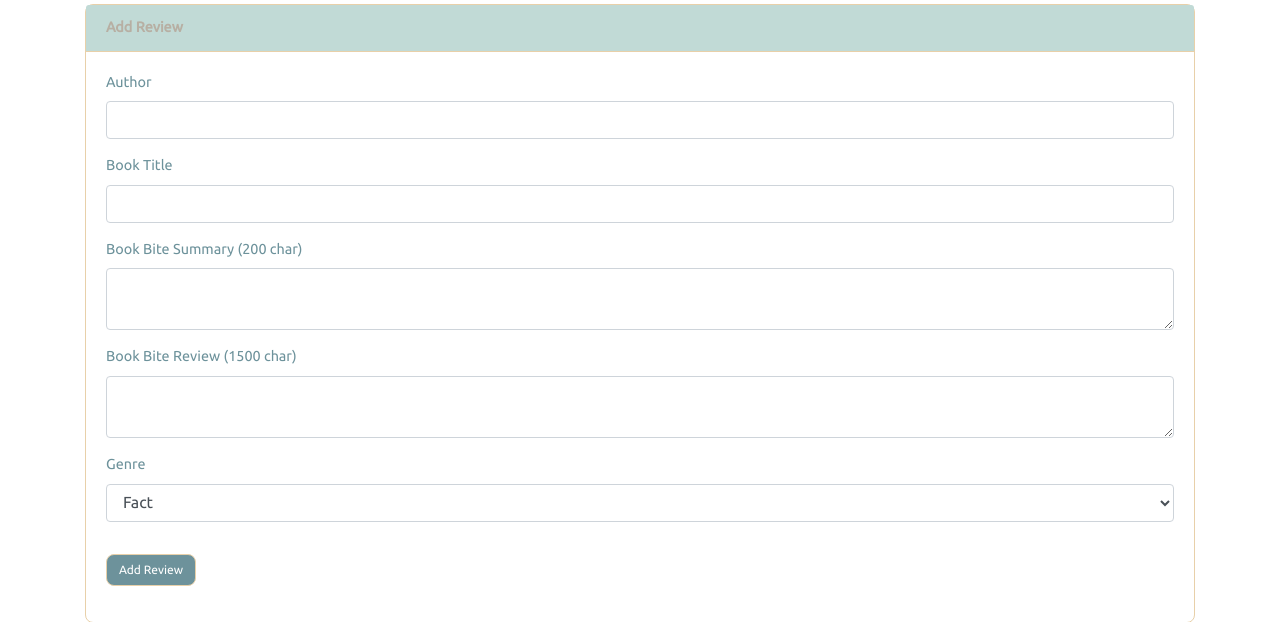
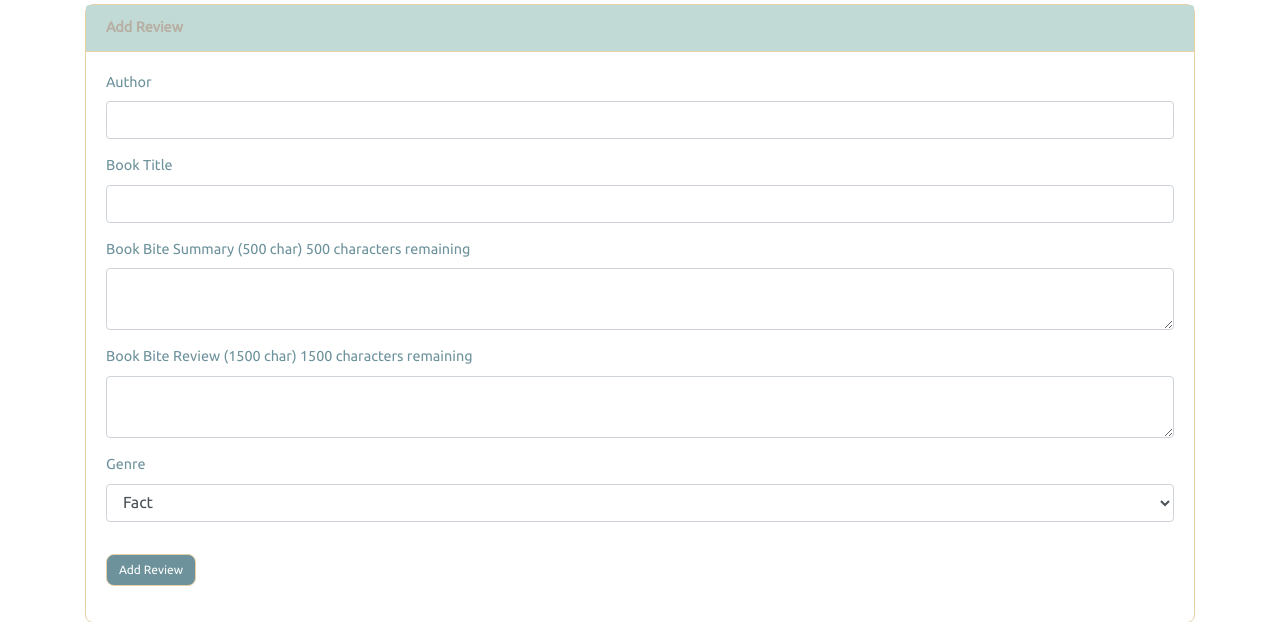
Before and after one commit to alimgee/book-review-milestone-project3, a Flask app: page /addreview in a window 1280 px wide. Shown: the part 485-1107 px from the top of the page. Run offline with Flask 2, Linux system fonts and the light colour scheme; the visitor is signed in with stand-in values (Sample User, id 1); some libraries are stand-ins or nearby versions.

Commit message:
Adding js to count char entered on text areas of add review template

```diff
--- a/forms.py
+++ b/forms.py
@@ -29,9 +29,9 @@ class ReviewForm(FlaskForm):
                          Length(min=2, max=80)])
     book_title = StringField('Book Title', validators=[DataRequired(),
                              Length(min=1, max=150)])
-    summary = TextAreaField('Book Bite Summary (200 char)',
+    summary = TextAreaField('Book Bite Summary (500 char)',
                             validators=[DataRequired(), Length(min=2,
-                                        max=200)])
+                                        max=500)])
     review = TextAreaField('Book Bite Review (1500 char)',
                            validators=[DataRequired(), Length(min=2,
                                        max=1500)])
--- /dev/null
+++ b/static/js/char_count.js
@@ -0,0 +1,14 @@
+var summaryMaxLength = 500;
+var reviewMaxLength = 1500;
+
+$('#summary').keyup(function() {
+  var length = $(this).val().length;
+  var length = summaryMaxLength-length;
+  $('#summary-chars').text(length);
+});
+
+$('#review').keyup(function() {
+  var length = $(this).val().length;
+  var length = reviewMaxLength-length;
+  $('#review-chars').text(length);
+});
--- a/templates/addreview.html
+++ b/templates/addreview.html
@@ -41,6 +41,7 @@
 
                         <div class="form-group">
                                 {{ form.summary.label(class="form-control-label") }}
+                                <span id="summary-chars">500</span> characters remaining
                                 {% if form.summary.errors %}
                                 {{ form.summary(class="form-control form-control is-invalid") }}
                                 <div class="invalid-feedback">
@@ -55,6 +56,7 @@
 
                             <div class="form-group">
                                 {{ form.review.label(class="form-control-label") }}
+                                <span id="review-chars">1500</span> characters remaining
                                 {% if form.review.errors %}
                                 {{ form.review(class="form-control form-control is-invalid") }}
                                 <div class="invalid-feedback">
--- a/templates/base.html
+++ b/templates/base.html
@@ -119,6 +119,7 @@
     <script src="https://code.jquery.com/jquery-3.3.1.slim.min.js "></script>
     <script src="https://cdnjs.cloudflare.com/ajax/libs/popper.js/1.14.3/umd/popper.min.js "></script>
     <script src="https://stackpath.bootstrapcdn.com/bootstrap/4.1.3/js/bootstrap.min.js "></script>
+    <script src="{{url_for('static', filename='js/char_count.js')}}"></script>
 </body>
 
 </html>
```
